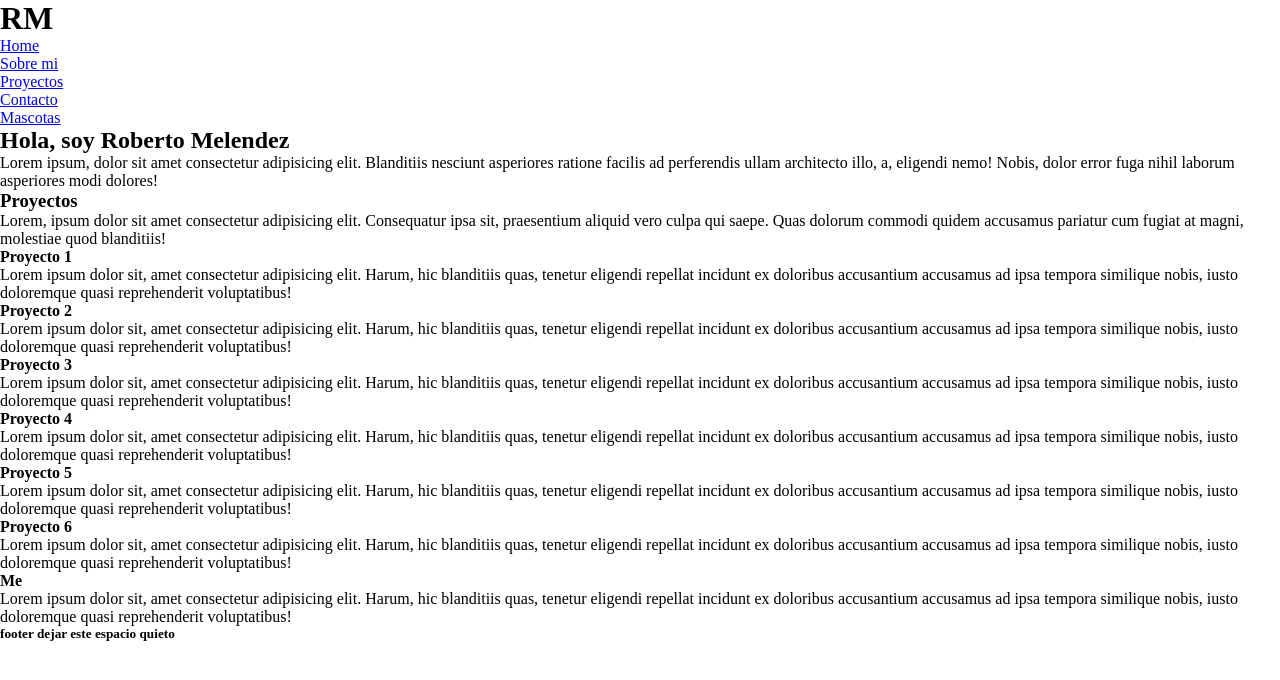
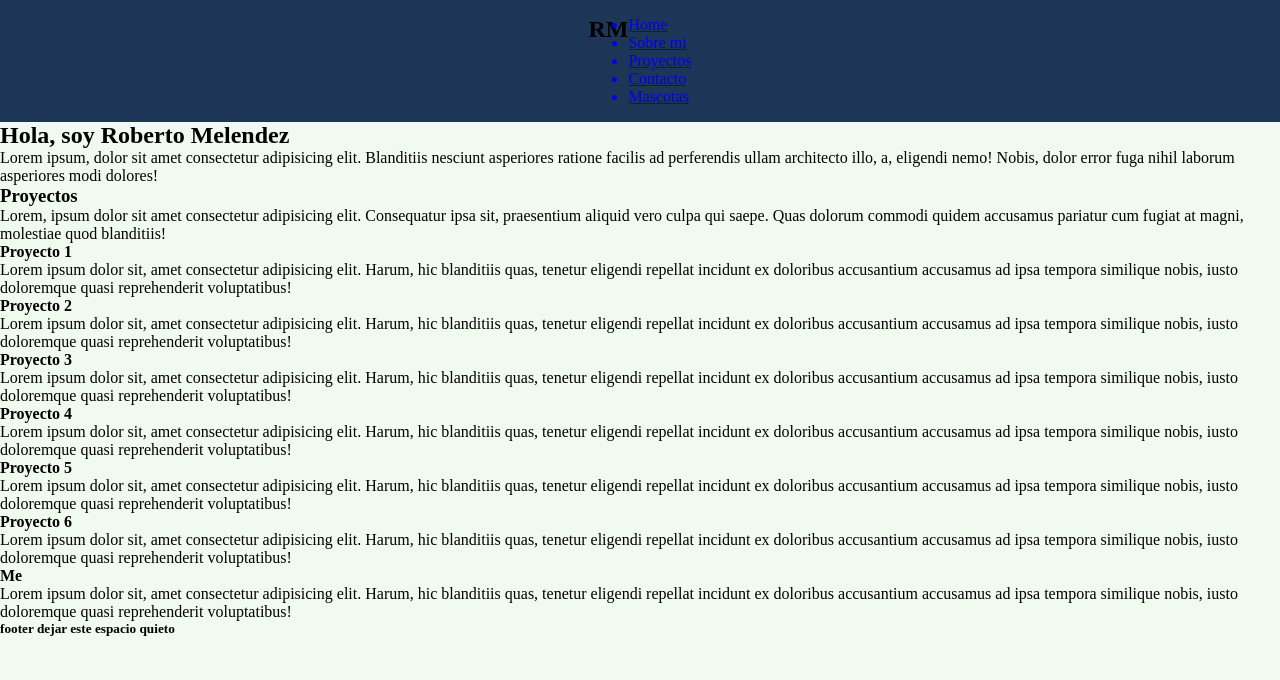
Before and after one commit to rgltch420/Hu_html_css, a website: page index.html in a window 1280 px wide. Drawn offline with Linux system fonts and the light colour scheme.

Commit message:
home and assets

```diff
--- a/index.html
+++ b/index.html
@@ -8,14 +8,17 @@
 </head>
 <body>
     <header>
-        <h1>RM</h1>
-        <ul>
-            <a href="/index.html"><li>Home</li></a>
-            <a href="#"><li>Sobre mi</li></a>
-            <a href="#"><li>Proyectos</li></a>
-            <a href="#"><li>Contacto</li></a>
-            <a href="/mascotas.html"><li>Mascotas</li></a>
-        </ul>
+        <nav class="Nav-bar">
+            <h1 class="logo">RM</h1>
+            <ul class="nav-items">
+                <a href="/index.html"><li class="items">Home</li></a>
+                <a href="#"><li class="items">Sobre mi</li></a>
+                <a href="#"><li class="items">Proyectos</li></a>
+                <a href="#"><li class="items">Contacto</li></a>
+                <a href="/mascotas.html"><li class="items">Mascotas</li></a>
+            </ul>
+        </nav>
+
     </header>
     <section class="hero-section">
         <div class="hero-wrap">
--- a/sass/style.scss
+++ b/sass/style.scss
@@ -30,3 +30,19 @@
   --rojo-hover: #c92f3a;
   --azul-hover: #0096cc;
 }
+
+body{
+  background-color: var(--primario-arena);
+}
+.Nav-bar{
+  background-color: var(--primario-azul-profundo);
+  display: flex;
+  justify-content: center;
+  padding: 1rem;
+  .logo{
+
+  }
+  .nav-items{
+    // flex-direction: row;
+  }
+}
```
Also changed, not shown: css/style.css, 1 other file.
